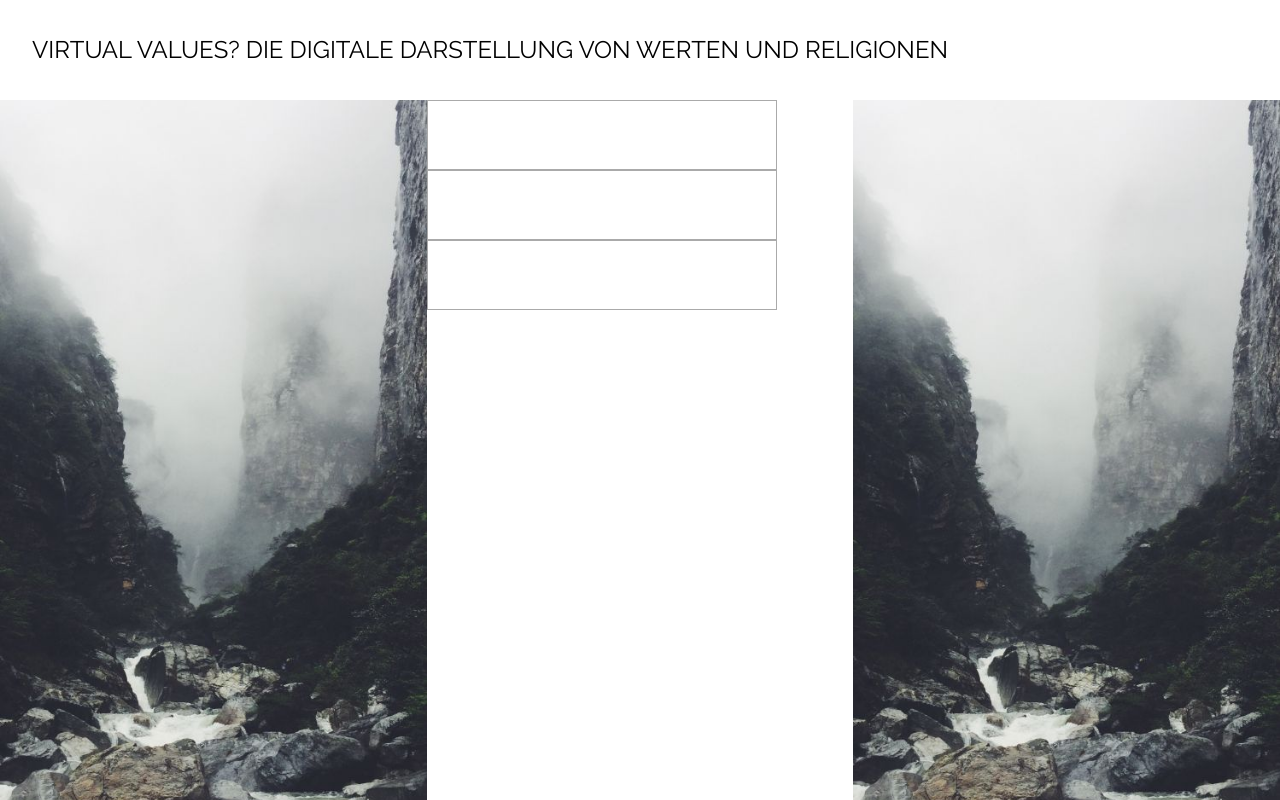
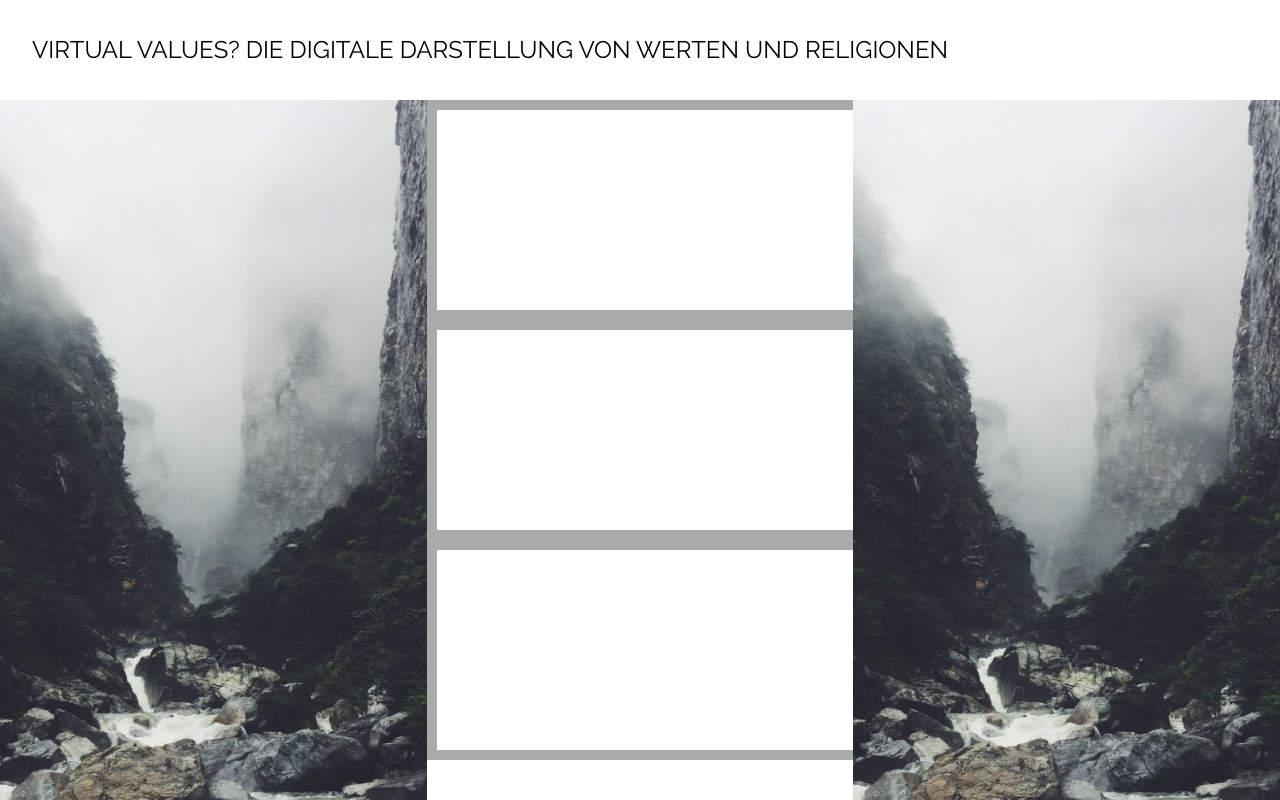
Before and after one commit to weltethosdigital/Website_WeltethosDigital, a plain HTML site: page index.html in a window 1280 px wide. Shown: the top 800 px of the page. Drawn offline with nearby package versions, Linux system fonts and the light colour scheme.

Commit message:
new file

```diff
--- a/index.html
+++ b/index.html
@@ -12,10 +12,10 @@ body {font-family: "Raleway", Arial, sans-serif}
 </style>
 <style>
 #div1 {
-  width: 350px;
-  height: 70px;
-  padding: 10px;
-  border: 1px solid #aaaaaa;
+  width: 500px;
+  height: 200px;
+  padding: 100px;
+  border: 10px solid #aaaaaa;
 }
 </style>
 <script>
@@ -25,13 +25,32 @@ function allowDrop(ev) {
 
 function drag(ev) {
   ev.dataTransfer.setData("text", ev.target.id);
+  document.getElementById("demo").innerHTML = "Started to drag the text";
 }
 
 function drop(ev) {
   ev.preventDefault();
   var data = ev.dataTransfer.getData("text");
   ev.target.appendChild(document.getElementById(data));
+  event.target.appendChild(document.getElementById(data));
+  document.getElementById("demo").innerHTML = "The text was dropped";
 }
+
+// function dragStart(event) {
+//   event.dataTransfer.setData("Text", event.target.id);
+//   document.getElementById("demo").innerHTML = "Started to drag the text";
+// }
+
+// function allowDrop(event) {
+//   event.preventDefault();
+// }
+
+// function drop(event) {
+//   event.preventDefault();
+//   const data = event.dataTransfer.getData("Text");
+//   event.target.appendChild(document.getElementById(data));
+//   document.getElementById("demo").innerHTML = "The text was dropped";
+// }
 </script>
 </head>
 <body>
@@ -85,7 +104,6 @@ function drop(ev) {
   <div class="w3-third">
     <img src="w3images/rocks.jpg" style="width:100%">
     <img src="w3images/skies.jpg" style="width:100%">
-    <img src="w3images/gondol.jpg" style="width:100%">
     <img src="w3images/lights.jpg" style="width:100%">
   </div>
 </div>
```
